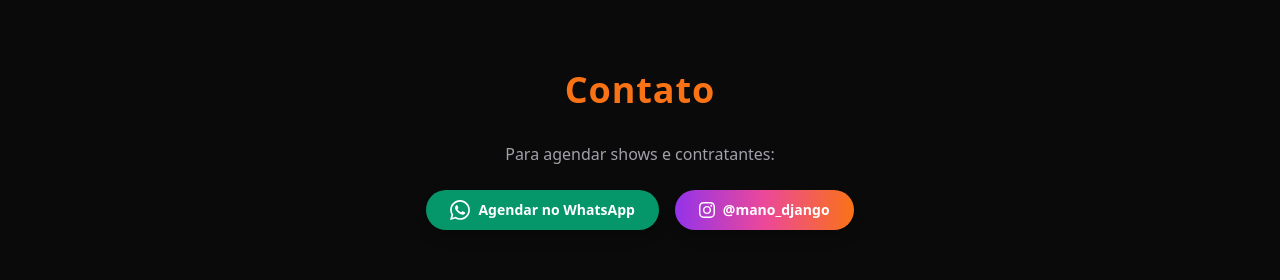
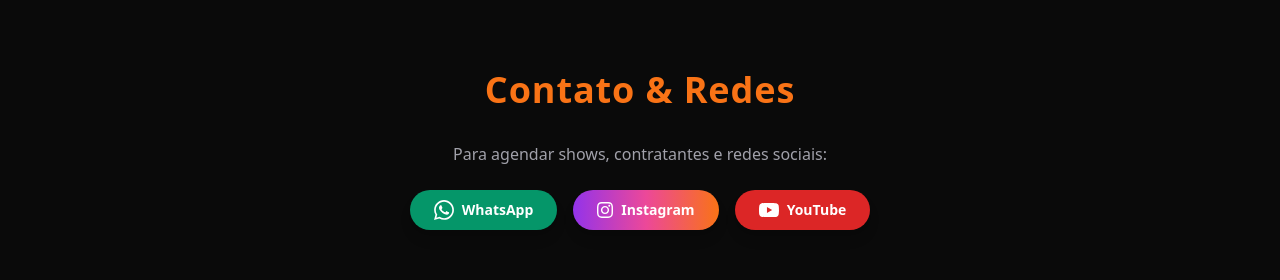
Before and after one commit to guitartiago/manodjango-site, a Next.js app: page / in a window 1280 px wide. Shown: the part 3890-4170 px from the top of the page. Built offline with nearby package versions, Linux system fonts and the light colour scheme.

Commit message:
Update page.tsx
BOtão Youtube

```diff
--- a/app/page.tsx
+++ b/app/page.tsx
@@ -241,16 +241,19 @@
 }
 
 function Contato() {
-  // ⚠️ DICA: Troque '5511964028585' pelo número de WhatsApp real da banda (55 + DDD + Número)
   const whatsappNumber = "5511964028585";
   const whatsappMessage = encodeURIComponent("Fala pessoal! Gostaria de informações sobre shows do Mano Django.");
   const whatsappUrl = `https://wa.me/${whatsappNumber}?text=${whatsappMessage}`;
 
+  // 💡 DICA: Se o link do canal do YouTube for diferente, é só trocar abaixo:
+  const youtubeUrl = "https://www.youtube.com/@manodjango";
+
   return (
-    <RevealSection id="contato" title="Contato">
-      <div className="mx-auto max-w-xl text-center">
-        <p className="text-zinc-400">Para agendar shows e contratantes:</p>
-        <div className="mt-6 flex flex-col items-center justify-center gap-4 sm:flex-row">
+    <RevealSection id="contato" title="Contato & Redes">
+      <div className="mx-auto max-w-2xl text-center">
+        <p className="text-zinc-400">Para agendar shows, contratantes e redes sociais:</p>
+        <div className="mt-6 flex flex-wrap items-center justify-center gap-4">
+          {/* WhatsApp */}
           <a
             href={whatsappUrl}
             target="_blank"
@@ -260,9 +263,10 @@
             <svg className="h-5 w-5 fill-current" viewBox="0 0 24 24">
               <path d="M.057 24l1.687-6.163c-1.041-1.804-1.588-3.849-1.587-5.946.003-6.556 5.338-11.891 11.893-11.891 3.181.001 6.167 1.24 8.413 3.488 2.245 2.248 3.481 5.236 3.48 8.414-.003 6.557-5.338 11.892-11.893 11.892-1.99 0-3.951-.5-5.688-1.448l-6.305 1.654zm6.597-3.807c1.676.995 3.276 1.591 5.392 1.592 5.448 0 9.886-4.434 9.889-9.885.002-5.462-4.415-9.89-9.881-9.892-5.452 0-9.887 4.434-9.889 9.884-.001 2.225.651 3.891 1.746 5.634l-.999 3.648 3.742-.981zm11.387-5.464c-.074-.124-.272-.198-.57-.347-.297-.149-1.758-.868-2.031-.967-.272-.099-.47-.149-.669.149-.198.297-.768.967-.941 1.165-.173.198-.347.223-.644.074-.297-.149-1.255-.462-2.39-1.475-.883-.788-1.48-1.761-1.653-2.059-.173-.297-.018-.458.13-.606.134-.133.297-.347.446-.521.151-.172.2-.296.3-.495.099-.198.05-.372-.025-.521-.075-.148-.669-1.611-.916-2.206-.242-.579-.487-.501-.669-.51l-.57-.01c-.198 0-.52.074-.792.372s-1.04 1.016-1.04 2.479 1.065 2.876 1.213 3.074c.149.198 2.095 3.2 5.076 4.487.709.306 1.263.489 1.694.626.712.226 1.36.194 1.872.118.571-.085 1.758-.719 2.006-1.413.248-.695.248-1.29.173-1.414z"/>
             </svg>
-            <span>Agendar no WhatsApp</span>
+            <span>WhatsApp</span>
           </a>
 
+          {/* Instagram */}
           <a
             href="https://instagram.com/mano_django"
             target="_blank"
@@ -272,7 +276,20 @@
             <svg className="h-4 w-4 fill-current" viewBox="0 0 24 24">
               <path d="M12 2.163c3.204 0 3.584.012 4.85.07 3.252.148 4.771 1.691 4.919 4.919.058 1.265.069 1.645.069 4.849 0 3.205-.012 3.584-.069 4.849-.149 3.225-1.664 4.771-4.919 4.919-1.266.058-1.644.07-4.85.07-3.204 0-3.584-.012-4.849-.07-3.26-.149-4.771-1.699-4.919-4.92-.058-1.265-.07-1.644-.07-4.849 0-3.204.013-3.583.07-4.849.149-3.227 1.664-4.771 4.919-4.919 1.266-.057 1.645-.069 4.849-.069zm0-2.163c-3.259 0-3.667.014-4.947.072-4.358.2-6.78 2.618-6.98 6.98-.059 1.281-.073 1.689-.073 4.948 0 3.259.014 3.668.072 4.948.2 4.358 2.618 6.78 6.98 6.98 1.281.058 1.689.072 4.948.072 3.259 0 3.668-.014 4.948-.072 4.354-.2 6.782-2.618 6.979-6.98.059-1.28.073-1.689.073-4.948 0-3.259-.014-3.667-.072-4.947-.196-4.354-2.617-6.78-6.979-6.98-1.281-.059-1.69-.073-4.949-.073zm0 5.838c-3.403 0-6.162 2.759-6.162 6.162s2.759 6.163 6.162 6.163 6.162-2.759 6.162-6.163c0-3.403-2.759-6.162-6.162-6.162zm0 10.162c-2.209 0-4-1.79-4-4 0-2.209 1.791-4 4-4s4 1.791 4 4c0 2.21-1.791 4-4 4zm6.406-11.845c-.796 0-1.441.645-1.441 1.44s.645 1.44 1.441 1.44c.795 0 1.439-.645 1.439-1.44s-.644-1.44-1.439-1.44z"/>
             </svg>
-            <span>@mano_django</span>
+            <span>Instagram</span>
+          </a>
+
+          {/* YouTube */}
+          <a
+            href={youtubeUrl}
+            target="_blank"
+            rel="noopener noreferrer"
+            className="inline-flex items-center gap-2 rounded-full bg-red-600 px-6 py-2.5 text-sm font-semibold text-white shadow-lg transition-transform hover:scale-105 hover:bg-red-500"
+          >
+            <svg className="h-5 w-5 fill-current" viewBox="0 0 24 24">
+              <path d="M23.498 6.186a3.016 3.016 0 0 0-2.122-2.136C19.505 3.545 12 3.545 12 3.545s-7.505 0-9.377.505A3.017 3.017 0 0 0 .502 6.186C0 8.07 0 12 0 12s0 3.93.502 5.814a3.016 3.016 0 0 0 2.122 2.136c1.871.505 9.376.505 9.376.505s7.505 0 9.377-.505a3.015 3.015 0 0 0 2.122-2.136C24 15.93 24 12 24 12s0-3.93-.502-5.814zM9.545 15.568V8.432L15.818 12l-6.273 3.568z"/>
+            </svg>
+            <span>YouTube</span>
           </a>
         </div>
       </div>
```
